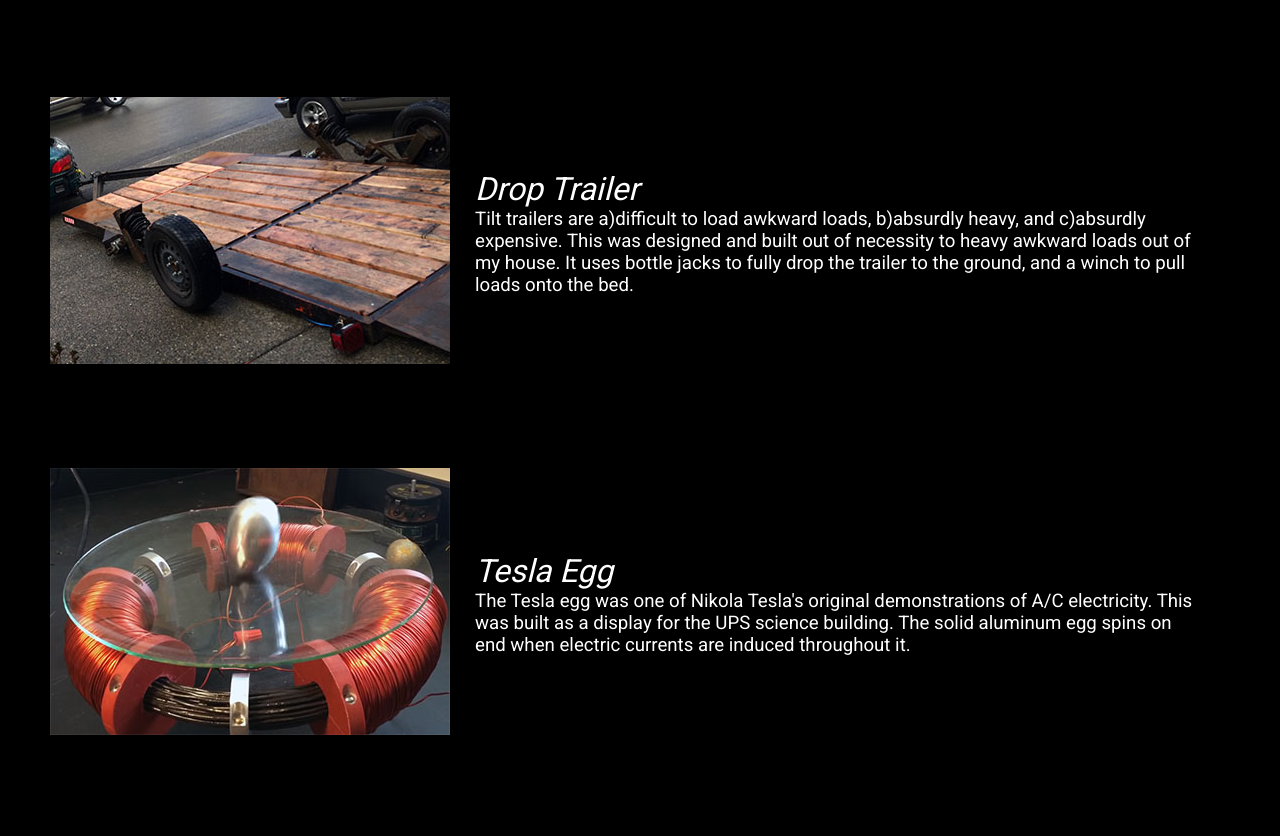
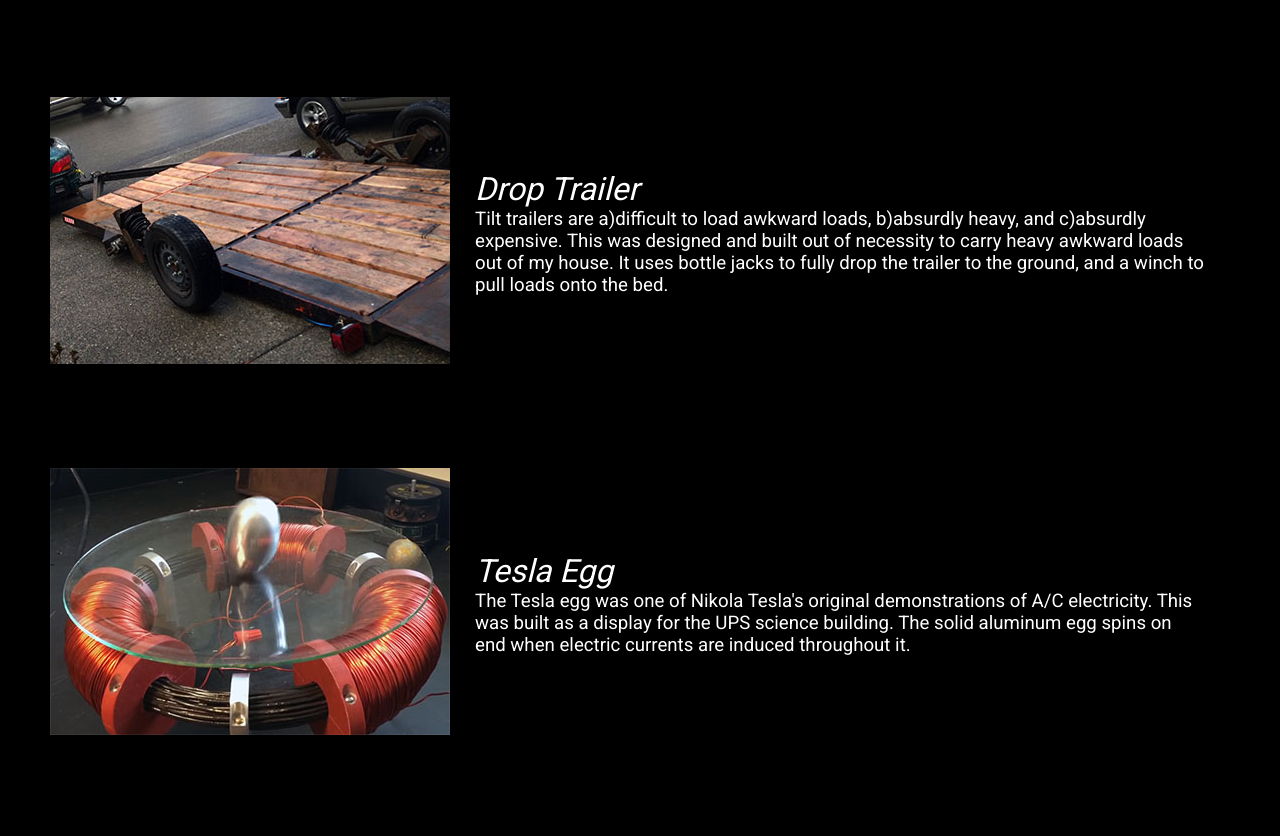
Before and after one commit to etharooni/etharooni.github.io, a plain HTML site: page index.html in a window 1280 px wide. Shown: the part 3944-4780 px from the top of the page. Drawn offline with nearby package versions, Linux system fonts and the light colour scheme.

Commit message:
more typos

```diff
--- a/index.html
+++ b/index.html
@@ -101,7 +101,7 @@
 			<div class="picture"><img src="fishsmall.jpg"><span class="caption"><span class="captionTitle">Sculpture: Fish</span><br>I have a series of steel scrap sculptures built over the course of the last few years.  This one is one of my favorites, and currently lives in a padio in Massachusetts.</span></span></div>
 			<div class="picture"><img src="dinosmall.jpg"><span class="caption"><span class="captionTitle">Sculpture: Dino</span><br>The dino was built to clear out my ever increasing scrap pile in my garage.  If you live in Tacoma, maybe you've seen it - drop by sometime and ask me to make it shoot fire for you.</span></span></div>
 			<div class="picture"><img src="walkingsmall.jpg"><span class="caption"><span class="captionTitle">Theo Jansen Walking Machine</span><br>This 12-legged walking machine was built after my senior year in high school and is powered by a 6hp cement mixer engine.</span></span></div>
-			<div class="picture"><img src="trailersmall.jpg"><span class="caption"><span class="captionTitle">Drop Trailer</span><br>Tilt trailers are a)difficult to load awkward loads, b)absurdly heavy, and c)absurdly expensive.  This was designed and built out of necessity to heavy awkward loads out of my house.  It uses bottle jacks to fully drop the trailer to the ground, and a winch to pull loads onto the bed.</span></span></div>
+			<div class="picture"><img src="trailersmall.jpg"><span class="caption"><span class="captionTitle">Drop Trailer</span><br>Tilt trailers are a)difficult to load awkward loads, b)absurdly heavy, and c)absurdly expensive.  This was designed and built out of necessity to carry heavy awkward loads out of my house.  It uses bottle jacks to fully drop the trailer to the ground, and a winch to pull loads onto the bed.</span></span></div>
 			<div class="picture"><img src="teslaeggsmall.jpg"><span class="caption"><span class="captionTitle">Tesla Egg</span><br>The Tesla egg was one of Nikola Tesla's original demonstrations of A/C electricity.  This was built as a display for the UPS science building.  The solid aluminum egg spins on end when electric currents are induced throughout it.</span></span></div>
 			<div class="picture"><img src="intervalometersmall.jpg"><span class="caption"><span class="captionTitle">Intervalometer</span><br>Powered by an Atmel AVR, this camera controller is designed to trigger Canon DSLRs through a 2.5mm stereo cable, or Nikon DSLRs with an infrared remote.  It is perfect for long-exposure or time-lapse photography.</span></span></div>
 			<div class="picture"><img src="battlebotsmall.jpg"><span class="caption"><span class="captionTitle">Twist-O-Crunch</span><br>In my sophomore year in high school, a friend and I raised money on Kickstarter to build this 120lb battlebot for the 2011 Robogames.</span></span></div>
```
